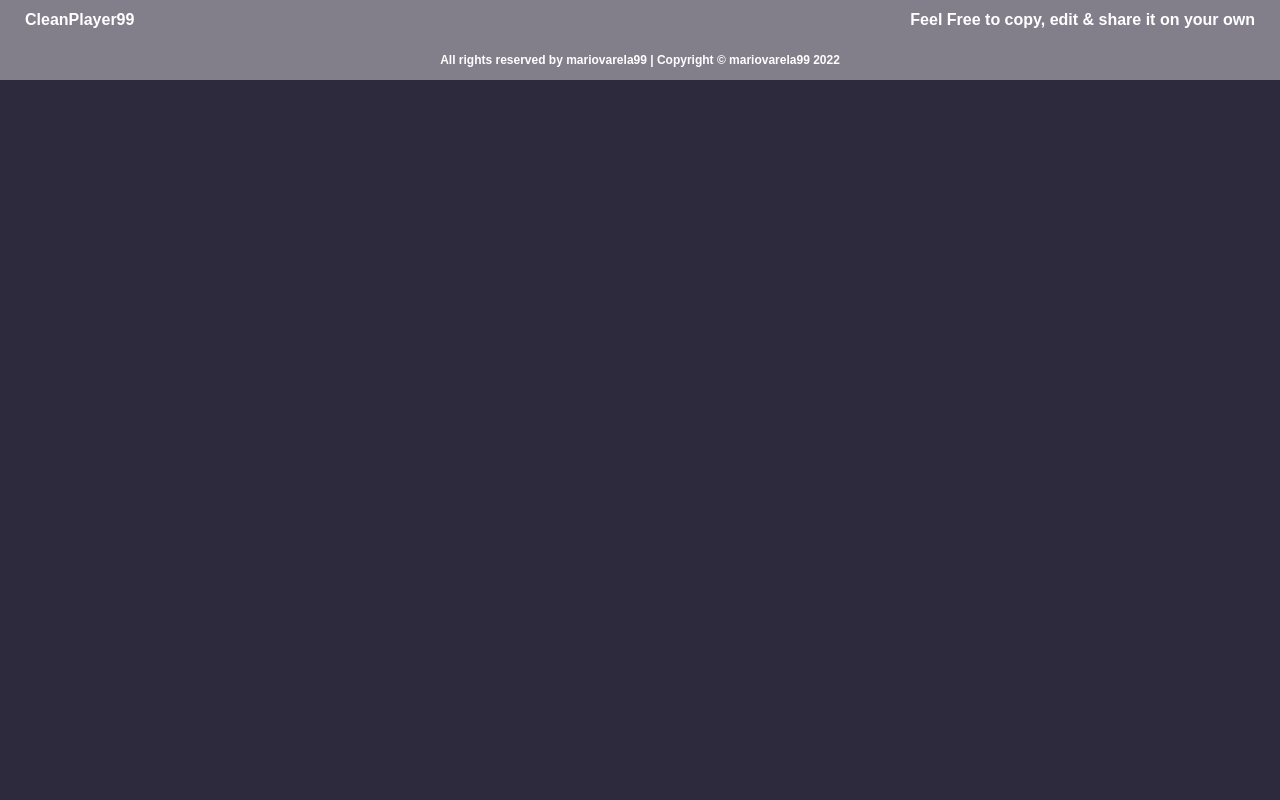
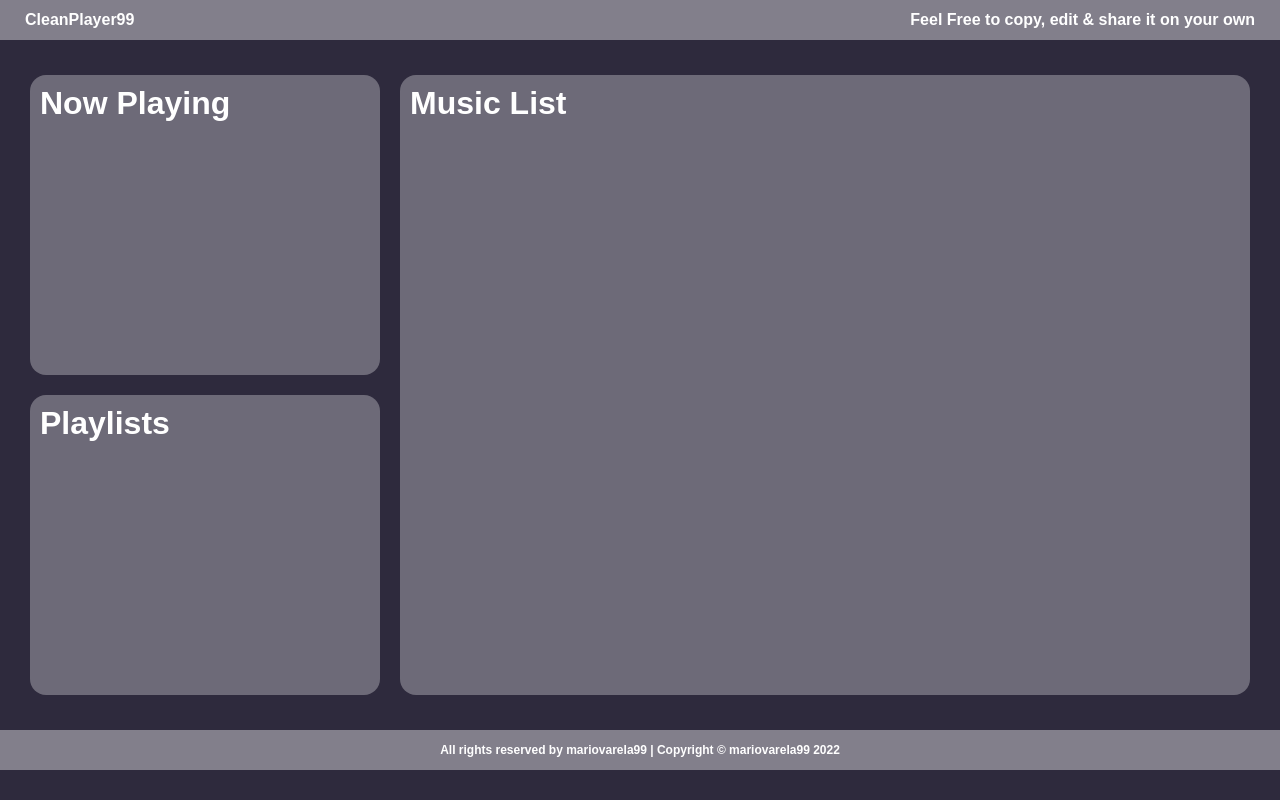
Before and after one commit to mariovarela99/music-web-player, a React (Create React App) app: page / in a window 1280 px wide. Built offline with nearby package versions, Linux system fonts and the light colour scheme; a web font is replaced by a local one.

Commit message:
Add Basic Style - Primary Figure

```diff
--- a/src/views/player/index.jsx
+++ b/src/views/player/index.jsx
@@ -4,9 +4,15 @@ import "./style.scss";
 function Player() {
   return (
     <main className="wrapper">
-      <div className="transparent-box"></div>
-      <div className="transparent-box"></div>
-      <div className="transparent-box"></div>
+      <div className="transparent-box player">
+        <h1> Now Playing </h1>
+      </div>
+      <div className="transparent-box playlists">
+        <h1> Playlists </h1>
+      </div>
+      <div className="transparent-box music-list">
+        <h1> Music List </h1>
+      </div>
     </main>
   );
 }
--- a/src/views/player/style.scss
+++ b/src/views/player/style.scss
@@ -1,4 +1,28 @@
-.transparent-box {
-  background: rgba(255, 255, 255, 0.6);
+div.transparent-box {
+  background: rgba(255, 255, 255, 0.3);
   border-radius: 16px;
+  padding: 10px;
 }
+
+main.wrapper {
+  width: 100%;
+  padding: 35px 30px;
+
+  display: grid;
+  grid-gap: 20px;
+  grid-template-areas: "player list" "playlists list";
+  grid-template-columns: 350px 1fr;
+  grid-template-rows: 300px 300px;
+}
+
+div.player {
+  grid-area: player;
+}
+
+div.playlists {
+  grid-area: playlists;
+}
+
+div.music-list {
+  grid-area: list;
+}
```
